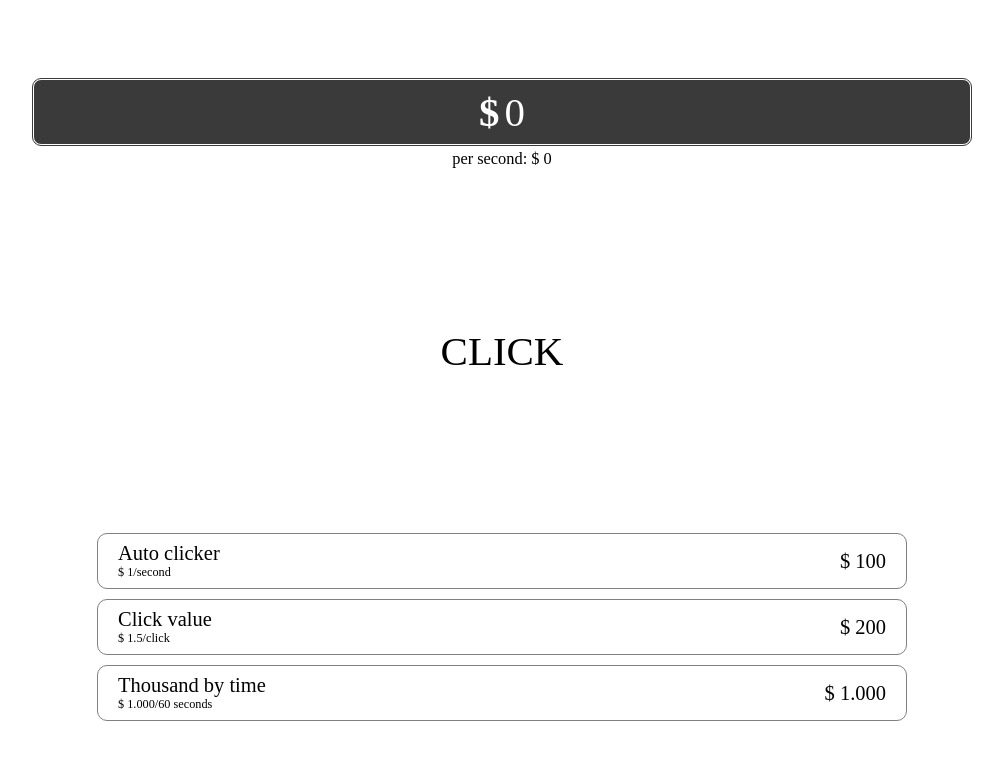
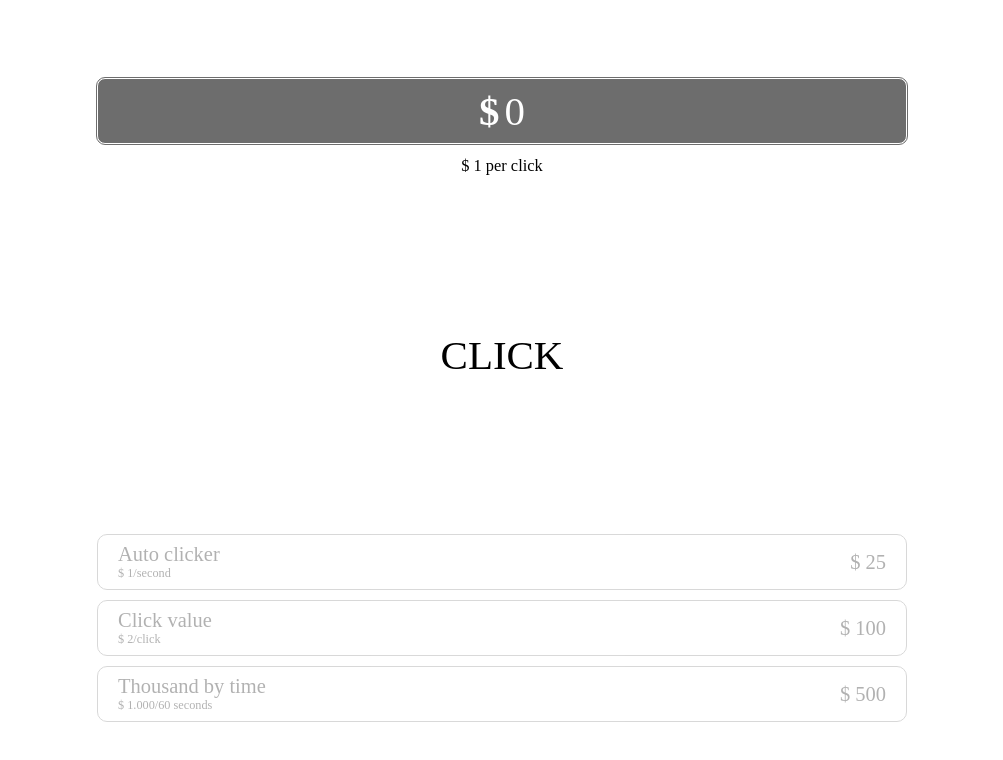
Before and after one commit to JoaoGuilherme527/clicker, a React (Create React App) app: page / in a window 1280 px wide. Shown: the top 760 px of the page, without its empty margins (138-1141 px from the left). Built offline with nearby package versions, Linux system fonts and the light colour scheme; a web font is replaced by a local one.

Commit message:
fix values and costs

```diff
--- a/public/index.html
+++ b/public/index.html
@@ -22,7 +22,7 @@
       Learn how to configure a non-root public URL by running `npm run build`.
     -->
         <meta name="viewport" content="width=device-width, user-scalable=no" />
-        <title>FizzTycoon</title>
+        <title>FFizTycoon</title>
     </head>
     <body>
         <noscript>You need to enable JavaScript to run this app.</noscript>
--- a/src/App.css
+++ b/src/App.css
@@ -9,7 +9,7 @@
 .currentAmountValueWrapper {
     display: flex;
     flex-direction: column;
-    width: 70%;
+    width: 60%;
     align-items: center;
     justify-content: center;
     gap: 4px;
@@ -22,8 +22,8 @@
         padding: 8px 20px;
         border-radius: 8px;
         border: 1px solid white;
-        outline: 1px solid #3a3a3a;
-        background-color: #3a3a3a;
+        outline: 1px solid #494949cc;
+        background-color: #494949cc;
         color: white;
     }
     p {
@@ -57,21 +57,9 @@
     border: solid 1px gray;
     border-radius: 10px;
     padding: 8px 20px;
-    cursor: pointer;
     transition: all 100ms;
-    /* transform: translateX(-100%);
-    opacity: 0; */
+    opacity: 0.3;
 
-    &:active {
-        * {
-            color: white;
-        }
-        background-color: #3a3a3a;
-        width: 52%;
-    }
-    *:hover {
-        cursor: pointer;
-    }
     div {
         p:first-child {
             font-size: 0.5em;
@@ -89,8 +77,19 @@
 }
 
 .showItem {
-    /* transform: translateX(0%);
-    opacity: 1; */
+    opacity: 1;
+    cursor: pointer;
+
+    *:hover {
+        cursor: pointer;
+    }
+    &:active {
+        * {
+            color: white;
+        }
+        background-color: #3a3a3a;
+        width: 65%;
+    }
 }
 
 .popup {
--- a/src/App.js
+++ b/src/App.js
@@ -10,18 +10,18 @@ import {ThousandByTime} from "./ThousandByTime.class.js"
 function App() {
     const valueBySeconds = useMemo(() => {
         const isStorage = localStorage.getItem("valueBySeconds")
-        const {cost, value} = isStorage ? JSON.parse(isStorage) : {cost: 100, value: 0}
+        const {cost, value} = isStorage ? JSON.parse(isStorage) : {cost: 25, value: 0}
         return new ValueBySeconds(cost, value)
     }, [])
     const valueByClick = useMemo(() => {
         const isStorage = localStorage.getItem("valueByClick")
-        const {cost, value} = isStorage ? JSON.parse(isStorage) : {cost: 200, value: 1}
+        const {cost, value} = isStorage ? JSON.parse(isStorage) : {cost: 100, value: 1}
         return new ValueByClick(cost, value)
     }, [])
 
     const thousandByTime = useMemo(() => {
         const isStorage = localStorage.getItem("thousandByTime")
-        const {cost, time, value} = isStorage ? JSON.parse(isStorage) : {cost: 1000, time: 70, value: 0}
+        const {cost, time, value} = isStorage ? JSON.parse(isStorage) : {cost: 500, time: 70, value: 0}
         return new ThousandByTime(cost, time, value)
     }, [])
     const storageAmount = localStorage.getItem("currentAmount") ? localStorage.getItem("currentAmount") : 0
@@ -47,7 +47,7 @@ function App() {
         const popupX = x !== null ? x : Math.random() * 90
         const popupY = y !== null ? y : Math.random() * 90
 
-        setPopups((prev) => [...prev, {id, value: `+$ ${value}`, x: popupX, y: popupY}])
+        setPopups((prev) => [...prev, {id, value: `+$ ${formatNumber(value)}`, x: popupX, y: popupY}])
 
         setTimeout(() => {
             setPopups((prev) => prev.filter((popup) => popup.id !== id))
@@ -111,9 +111,9 @@ function App() {
         localStorage.setItem("currentAmount", currentAmountValue.toFixed(1))
     }, [currentAmountValue])
 
-    // useLayoutEffect(() => {
-    //   localStorage.clear()
-    // }, [])
+    useLayoutEffect(() => {
+      localStorage.clear()
+    }, [])
 
     return (
         <main className="main" onClick={handleMainClick}>
@@ -123,8 +123,9 @@ function App() {
                     {currentAmountValue >= 1000000 ? formatNumber(currentAmountValue).slice(0, 5) : formatNumber(currentAmountValue)}
                     {valueBySeconds.convert(currentAmountValue)}
                 </div>
-                {thousandByTime.getValues().value > 0 ? <p>$ 1.000 each {thousandByTime.getValues().time} seconds</p> : <></>}
-                <p>per second: $ {valueBySeconds.getValues().value}</p>
+                {thousandByTime.getValues().value > 0 ? <p>$ 1.000 each {thousandByTime.getValues().time} seconds</p> : <p></p>}
+                {valueBySeconds.getValues().value > 0 ? <p>per second: $ {formatNumber(valueBySeconds.getValues().value)}</p> : <p></p>}
+                <p>$ {formatNumber(valueByClick.getValues().value)} per click</p>
             </div>
             <button className="mainButton">CLICK</button>
 
@@ -133,14 +134,14 @@ function App() {
                     name={"Auto clicker"}
                     amount={currentAmountValue}
                     onClick={handleBySecondsPurchase}
-                    description={`$ ${valueBySeconds.showValues().value}/second`}
+                    description={`$ ${formatNumber(valueBySeconds.showValues().value)}/second`}
                     cost={formatNumber(valueBySeconds.showValues().cost)}
                 />
                 <ShopItem
                     amount={currentAmountValue}
                     name={"Click value"}
                     onClick={handleClickPurchase}
-                    description={`$ ${valueByClick.showValues().value}/click`}
+                    description={`$ ${formatNumber(valueByClick.showValues().value)}/click`}
                     cost={formatNumber(valueByClick.showValues().cost)}
                 />
                 <ShopItem
@@ -148,7 +149,7 @@ function App() {
                     name={"Thousand by time"}
                     onClick={handleThousandByTime}
                     description={`$ 1.000/${thousandByTime.showValues().time} seconds`}
-                    cost={formatNumber(thousandByTime.getValues().cost)}
+                    cost={formatNumber(thousandByTime.showValues().cost)}
                 />
             </div>
 
--- a/src/ThousandByTime.class.js
+++ b/src/ThousandByTime.class.js
@@ -13,7 +13,7 @@ export class ThousandByTime {
     }
 
     increaseCost() {
-        this.cost = this.cost * 3
+        this.cost = Math.floor(this.cost * (this.time > 10 ? 3 : 1.5))
     }
 
     increaseValue() {
@@ -21,13 +21,17 @@ export class ThousandByTime {
     }
 
     decreaseTime() {
-        this.time = this.time - 10
+        if (this.time > 10) {
+            this.time -= 10
+        } else {
+            this.time -= 2
+        }
     }
 
     showValues() {
         return {
             cost: this.cost,
-            time: this.time - 10,
+            time: this.time > 10 ? this.time - 10 : this.time -2,
             value: this.value,
         }
     }
--- a/src/ValueByClick.class.js
+++ b/src/ValueByClick.class.js
@@ -5,22 +5,22 @@ export class ValueByClick {
     }
 
     increaseBoth() {
+        this.increaseValue()
         this.increaseCost()
-        this.increaseValue()
         localStorage.setItem("valueByClick", JSON.stringify({cost: this.cost, value: this.valueByClick}))
     }
 
     increaseCost() {
-        this.cost = Number((this.cost + this.cost * 0.8).toFixed(1))
+        this.cost = Number((this.valueByClick * 100 + 500).toFixed(0))
     }
     increaseValue() {
-        this.valueByClick = Number((this.valueByClick + this.valueByClick * 0.5).toFixed(1))
+        this.valueByClick += 1
     }
 
     showValues() {
         return {
             cost: this.cost,
-            value: (this.valueByClick + this.valueByClick * 0.5).toFixed(1),
+            value: this.valueByClick + 1,
         }
     }
 
--- a/src/ValueBySeconds.class.js
+++ b/src/ValueBySeconds.class.js
@@ -18,22 +18,22 @@ export class ValueBySeconds {
     }
 
     increaseBoth() {
+        this.increaseValue()
         this.increaseCost()
-        this.increaseValue()
         localStorage.setItem("valueBySeconds", JSON.stringify({cost: this.cost, value: this.valueBySeconds}))
     }
 
     increaseCost() {
-        this.cost = Number((this.cost + this.cost * 0.05).toFixed(1))
+        this.cost = Number((this.valueBySeconds * 50 + 25).toFixed(0))
     }
     increaseValue() {
-        this.valueBySeconds = Number((this.valueBySeconds + 1).toFixed(1))
+        this.valueBySeconds += 1
     }
 
     showValues() {
         return {
             cost: this.cost,
-            value: Number((this.valueBySeconds + 1).toFixed(1)),
+            value: this.valueBySeconds + 1,
         }
     }
 
--- a/src/components/buttons/ShopItem.js
+++ b/src/components/buttons/ShopItem.js
@@ -1,9 +1,7 @@
 export default function ShopItem({name, onClick, description, cost, amount}) {
+    const confirmPurchase = amount >= Number(cost.replaceAll(".", ""))
     return (
-        <div
-            className={`shopItem ${amount >= cost ? 'showItem' : ''}`}
-            onClick={onClick}
-        >
+        <div className={`shopItem ${confirmPurchase ? "showItem" : ""}`} onClick={confirmPurchase ? onClick : () => {}}>
             <div>
                 <p>{name}</p>
                 <p>{description}</p>
```
Also changed, not shown: 12 other files (tests, documents, lock files or other folders).
